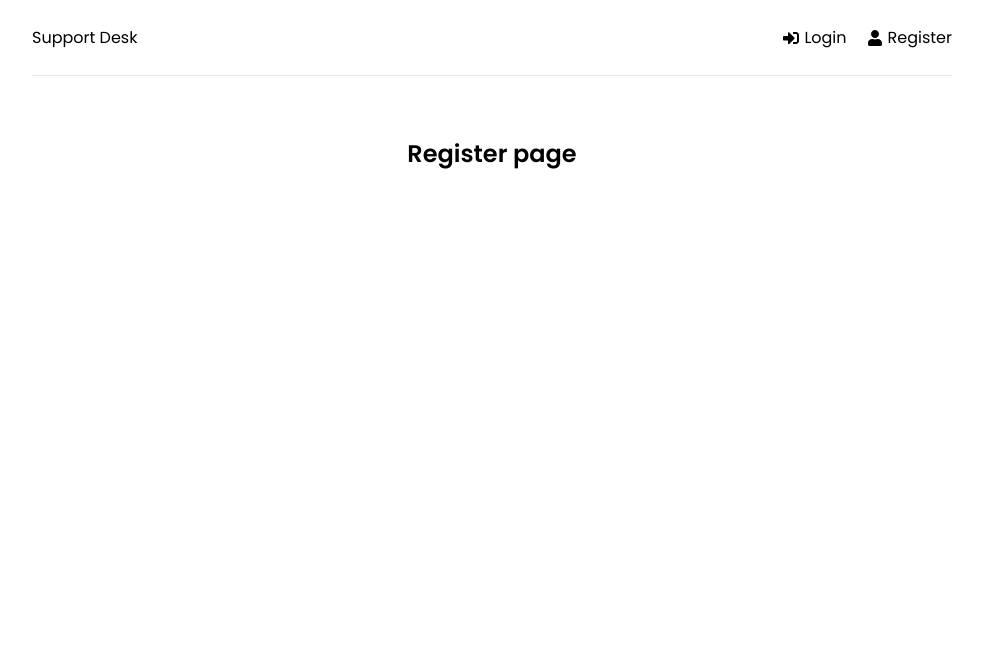
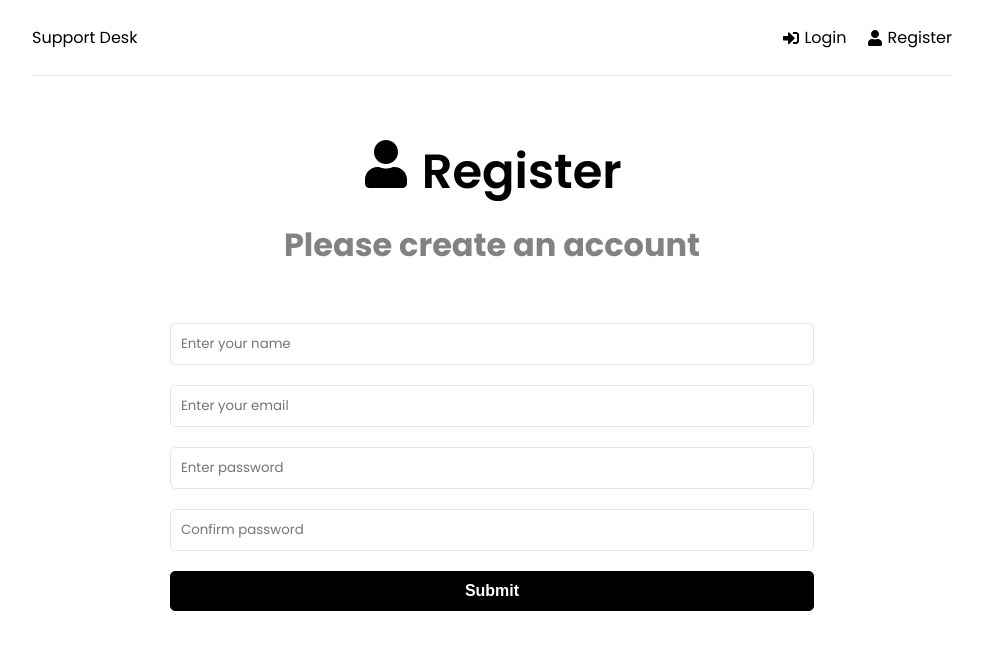
Before and after one commit to Krutarth1993/support-desk, a React (Create React App) app in the folder frontend/: page /register in a window 1280 px wide. Shown: the top 650 px of the page, without its empty margins (148-1131 px from the left). Built offline with nearby package versions, Linux system fonts and the light colour scheme.

Commit message:
Home, Login and Register UI
Created name, email, pwd fiels and imported toater css and libraries for amazing icons.

```diff
--- a/frontend/src/App.js
+++ b/frontend/src/App.js
@@ -1,4 +1,6 @@
 import { BrowserRouter as Router, Routes, Route } from "react-router-dom";
+import { ToastContainer } from "react-toastify";
+import "react-toastify/dist/ReactToastify.css";
 import Header from "./components/Header";
 import Home from "./pages/Home";
 import Login from "./pages/Login";
@@ -17,6 +19,7 @@
           </Routes>
         </div>
       </Router>
+      <ToastContainer />
     </>
   );
 }
--- a/frontend/src/pages/Home.jsx
+++ b/frontend/src/pages/Home.jsx
@@ -1,8 +1,22 @@
+import { Link } from "react-router-dom";
+import { FaQuestionCircle, FaTicketAlt } from "react-icons/fa";
+
 function Home() {
   return (
-    <div>
-      <h2>Home page</h2>
-    </div>
+    <>
+      <section className="heading">
+        <h1>What do you need help with?</h1>
+        <p>Please choose from an option below</p>
+      </section>
+
+      <Link to="/new-ticket" className="btn btn-reverse btn-block">
+        <FaQuestionCircle /> Create New Ticket
+      </Link>
+
+      <Link to="/tickets" className="btn btn-block">
+        <FaTicketAlt /> View my Tickets
+      </Link>
+    </>
   );
 }
 
--- a/frontend/src/pages/Login.jsx
+++ b/frontend/src/pages/Login.jsx
@@ -1,8 +1,68 @@
+import { useState } from "react";
+import { toast } from "react-toastify";
+import { FaSignInAlt } from "react-icons/fa";
+
 function Login() {
+  const [formData, setFormData] = useState({
+    email: "",
+    password: "",
+  });
+
+  const { email, password } = formData;
+
+  const onChange = (e) => {
+    setFormData((prevState) => ({
+      ...prevState,
+      [e.target.name]: e.target.value,
+    }));
+  };
+
+  const onSubmit = (e) => {
+    e.preventDefault();
+  };
+
   return (
-    <div>
-      <h2>Login page</h2>
-    </div>
+    <>
+      <section className="heading">
+        <h1>
+          <FaSignInAlt /> Login
+        </h1>
+        <p>Please LogIn to get support</p>
+      </section>
+
+      <section className="form">
+        <form onSubmit={onSubmit}>
+          <div className="form-group">
+            <input
+              type="email"
+              className="form-control"
+              id="email"
+              name="email"
+              value={email}
+              onChange={onChange}
+              placeholder="Enter your email"
+              required
+            />
+          </div>
+          <div className="form-group">
+            <input
+              type="password"
+              className="form-control"
+              id="password"
+              name="password"
+              value={password}
+              onChange={onChange}
+              placeholder="Enter password"
+              required
+            />
+          </div>
+
+          <div className="form-group">
+            <button className="btn btn-block">Submit</button>
+          </div>
+        </form>
+      </section>
+    </>
   );
 }
 
--- a/frontend/src/pages/Register.jsx
+++ b/frontend/src/pages/Register.jsx
@@ -1,8 +1,97 @@
+import { useState } from "react";
+import { toast } from "react-toastify";
+import { FaUser } from "react-icons/fa";
+
 function Register() {
+  const [formData, setFormData] = useState({
+    name: "",
+    email: "",
+    password: "",
+    password2: "",
+  });
+
+  const { name, email, password, password2 } = formData;
+
+  const onChange = (e) => {
+    setFormData((prevState) => ({
+      ...prevState,
+      [e.target.name]: e.target.value,
+    }));
+  };
+
+  const onSubmit = (e) => {
+    e.preventDefault();
+
+    if (password !== password2) {
+      toast.error("Passwords do not match");
+    }
+  };
+
   return (
-    <div>
-      <h2>Register page</h2>
-    </div>
+    <>
+      <section className="heading">
+        <h1>
+          <FaUser /> Register
+        </h1>
+        <p>Please create an account</p>
+      </section>
+
+      <section className="form">
+        <form onSubmit={onSubmit}>
+          <div className="form-group">
+            <input
+              type="text"
+              className="form-control"
+              id="name"
+              name="name"
+              value={name}
+              onChange={onChange}
+              placeholder="Enter your name"
+              required
+            />
+          </div>
+          <div className="form-group">
+            <input
+              type="email"
+              className="form-control"
+              id="email"
+              name="email"
+              value={email}
+              onChange={onChange}
+              placeholder="Enter your email"
+              required
+            />
+          </div>
+          <div className="form-group">
+            <input
+              type="password"
+              className="form-control"
+              id="password"
+              name="password"
+              value={password}
+              onChange={onChange}
+              placeholder="Enter password"
+              required
+            />
+          </div>
+          <div className="form-group">
+            <input
+              type="password"
+              className="form-control"
+              id="password2"
+              name="password2"
+              value={password2}
+              onChange={onChange}
+              placeholder="Confirm password"
+              required
+            />
+          </div>
+          <div className="form-group">
+            <button className="btn btn-block">Submit</button>
+          </div>
+        </form>
+      </section>
+    </>
   );
 }
 
```
